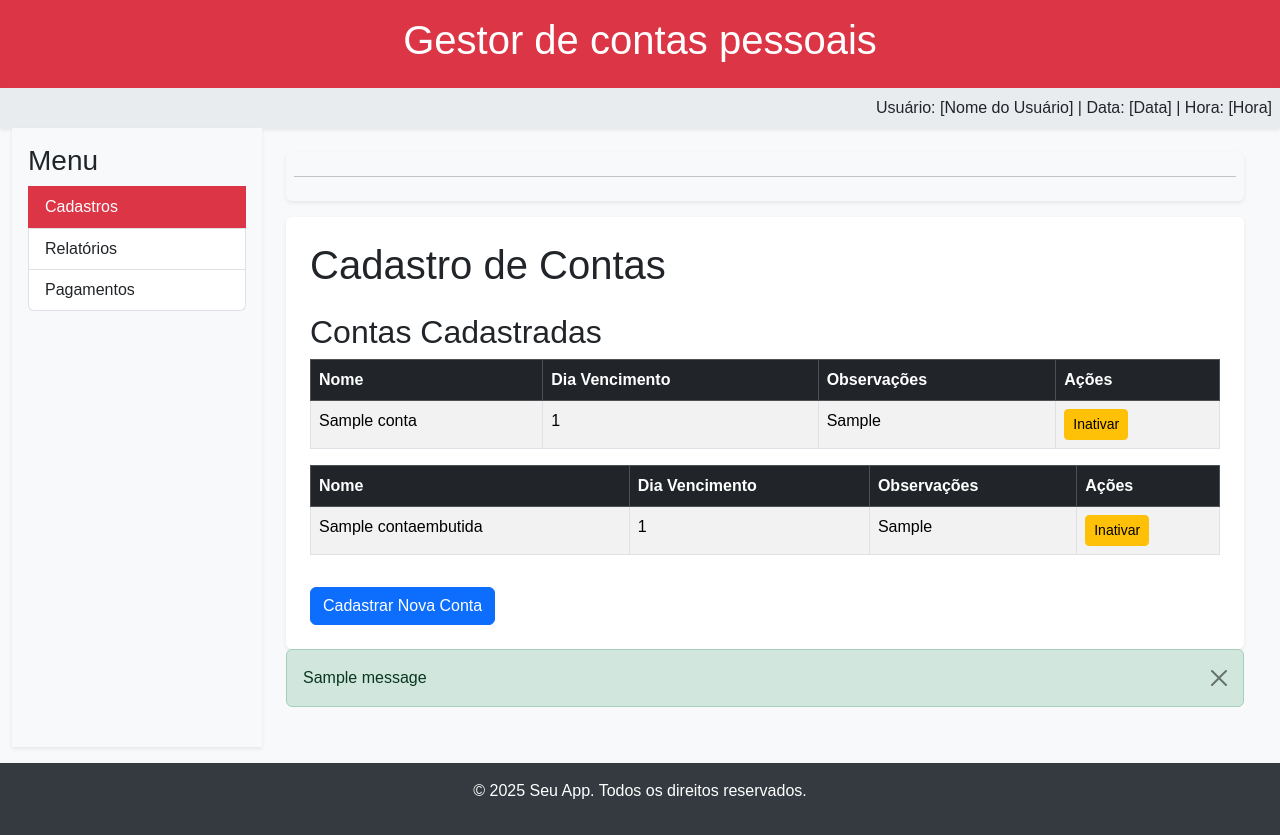
After one commit to aleleleco/Gestor_Contas, a Django app: page /cadastro_conta/ in a window 1280 px wide. The commit adds this page. Run offline with Django 5.2, Linux system fonts and the light colour scheme; tables that the repository leaves empty hold one stand-in row (values such as "Sample post"); one stand-in notice (Sample message) is shown.

Commit message:
Correçoes de layout cadastro de contas e contas cadastro_contas_embutidas iniciando cadastro de competencia.
	modified:   .gitignore
	new file:   app/gestor_contas/forms.py
	new file:   app/gestor_contas/migrations/0002_submenu.py
	new file:   app/gestor_contas/migrations/0003_remove_conta_valor_alter_conta_data_vencimento.py
	new file:   app/gestor_contas/migrations/0004_remove_contaembutida_data_pagamento_and_more.py
	modified:   app/gestor_contas/models.py
	modified:   app/gestor_contas/urls.py
	new file:   app/gestor_contas/utils.py
	modified:   app/gestor_contas/views.py
	modified:   setup/settings.py
	new file:   static/css/style.css
	new file:   staticfiles/css/style.css
	modified:   templates/base/base.html
	new file:   templates/gestor_contas/cadastro_competencia.html
	new file:   templates/gestor_contas/cadastro_conta.html
	new file:   templates/gestor_contas/cadastro_contas.html
	new file:   templates/gestor_contas/cadastro_contas_embutidas.html
	modified:   templates/shared/sidebar.html
	modified:   templates/shared/submenu.html

```diff
--- a/app/gestor_contas/urls.py
+++ b/app/gestor_contas/urls.py
@@ -4,4 +4,11 @@ from app.gestor_contas import views
 app_name = 'gestor_contas'
 
 urlpatterns = [
-    path('', views.index, name='index'),]
+    path('', views.index, name='index'),
+    path('cadastro_conta/', views.cadastro_conta, name='cadastro_conta'),
+    path('cadastro_contas/', views.cadastro_contas, name='cadastro_contas'),
+    path('cadastro_contas_embutidas/', views.cadastro_contas_embutidas, name='cadastro_contas_embutidas'),
+    path('cadastro_competencia/', views.cadastro_competencia, name='cadastro_competencia'),
+    path('altera_status/<int:id>/', views.altera_status, name='altera_status'),
+
+    ]
--- a/app/gestor_contas/views.py
+++ b/app/gestor_contas/views.py
@@ -1,5 +1,134 @@
-from django.shortcuts import render
+from django.shortcuts import render, redirect, get_object_or_404
+from .utils import geraSubMenu
+from .forms import ContaForm, ContaEmbutidaForm
+from .models import Conta, ContaEmbutida
+from django.contrib import messages
+from django.urls import reverse
+
 
 # Create your views here.
 def index(request):
     return render(request, 'gestor_contas/index.html')
+
+def cadastro_competencia(request):
+
+    context = {
+        'submenu': geraSubMenu('cadastro'),
+        'title': 'Cadastro de Competência',
+    }
+
+    return render(request, 'gestor_contas/cadastro_competencia.html', context)
+
+def altera_status(request, id):
+    print('altera status')
+    pagina_origem = request.POST.get('pagina')
+    tipo = request.POST.get('tipo')
+    obj = ''
+    print(tipo)
+    if tipo == 'conta':
+        print('conta')
+        obj = get_object_or_404(Conta, id=id)
+    if tipo == 'conta_embutida':
+        print('conta embutida')
+        obj = get_object_or_404(ContaEmbutida, id=id)
+
+    if obj:
+        print(obj)
+        obj.ativa = not obj.ativa
+        obj.save()
+
+    return redirect(reverse(f'gestor_contas:{pagina_origem}'))
+
+
+def cadastro_conta(request):
+    contas_cadastradas = Conta.objects.all()
+    contas_embutidas = ContaEmbutida.objects.all()
+
+    context = {
+        'submenu': geraSubMenu('cadastro'),
+        'title': 'Cadastro de Contas',
+        'subtitle': 'Contas Cadastradas',
+        'contas_cadastradas': contas_cadastradas,
+        'contas_embutidas': contas_embutidas,
+    }
+
+    return render(request, 'gestor_contas/cadastro_conta.html', context)
+
+def cadastro_contas(request):
+    contas_cadastradas = Conta.objects.all().filter(ativa=True)
+    if request.method == 'POST':
+        form = ContaForm(request.POST)
+        if form.is_valid():
+            nome_conta = form.cleaned_data['nome'].lower()  # Converter para minúsculas
+
+            if Conta.objects.filter(nome=nome_conta, ativa=True).exists():
+                messages.error(request, 'Já existe uma conta ativa com este nome.')
+                context = {
+                    'submenu': geraSubMenu('cadastro'),
+                    'title': 'Cadastro de Contas',
+                    'form': form,
+                    'contas_cadastradas': contas_cadastradas,
+                }
+                return render(request, 'gestor_contas/cadastro_contas.html', context)
+            conta = form.save(commit=False)
+            conta.nome = nome_conta  # Atribuir o nome em minúsculas
+            conta.save()
+            messages.success(request, 'Conta cadastrada com sucesso!')
+            return redirect('gestor_contas:cadastro_conta')  # Redirecionar para uma página de sucesso
+        else:
+            # Se o formulário não for válido, vamos mostrá-lo novamente com os erros
+            context = {
+                'submenu': geraSubMenu('cadastro'),
+                'title': 'Cadastro de Contas',
+                'form': form,
+            }
+            return render(request, 'gestor_contas/cadastro_contas.html', context)
+    else:
+        form = ContaForm()
+        context = {
+            'submenu': geraSubMenu('cadastro'),
+            'title': 'Cadastro de Contas',
+            'form': form,
+            'contas_cadastradas': contas_cadastradas,
+        }
+        return render(request, 'gestor_contas/cadastro_contas.html', context)
+
+def cadastro_contas_embutidas(request):
+    contas_cadastradas = ContaEmbutida.objects.all().filter(ativa=True)
+    if request.method == 'POST':
+        form = ContaEmbutidaForm(request.POST)
+        if form.is_valid():
+            nome_conta = form.cleaned_data['nome'].lower()  # Converter para minúsculas
+
+            if ContaEmbutida.objects.filter(nome=nome_conta, ativa=True).exists():
+                messages.error(request, 'Já existe uma conta ativa com este nome.')
+                context = {
+                    'submenu': geraSubMenu('cadastro'),
+                    'title': 'Cadastro de Contas embutidas',
+                    'form': form,
+                    'contas_cadastradas': contas_cadastradas,
+                }
+                return render(request, 'gestor_contas/cadastro_contas_embutidas.html', context)
+
+            conta = form.save(commit=False)
+            conta.nome = nome_conta  # Atribuir o nome em minúsculas
+            conta.save()
+            messages.success(request, 'Conta cadastrada com sucesso!')
+            return redirect('gestor_contas:cadastro_conta')  # Redirecionar para uma página de sucesso
+        else:
+            # Se o formulário não for válido, vamos mostrá-lo novamente com os erros
+            context = {
+                'submenu': geraSubMenu('cadastro'),
+                'title': 'Cadastro de Contas embutidas',
+                'form': form,
+            }
+            return render(request, 'gestor_contas/cadastro_contas_embutidas.html', context)
+    else:
+        form = ContaForm()
+        context = {
+            'submenu': geraSubMenu('cadastro'),
+            'title': 'Cadastro de Contas embutidas',
+            'form': form,
+            'contas_cadastradas': contas_cadastradas,
+        }
+        return render(request, 'gestor_contas/cadastro_contas_embutidas.html', context)
--- a/setup/settings.py
+++ b/setup/settings.py
@@ -119,7 +119,7 @@ USE_TZ = True
 # Static files (CSS, JavaScript, Images)
 # https://docs.djangoproject.com/en/5.2/howto/static-files/
 
-STATIC_URL = 'static/'
+STATIC_URL = '/static/'
 
 STATICFILES_DIRS = [
     os.path.join(BASE_DIR, 'static')
--- /dev/null
+++ b/static/css/style.css
@@ -0,0 +1,68 @@
+
+body {
+    font-family: sans-serif;
+    background-color: #f8f9fa; /* Cinza claro de fundo */
+    display: flex;
+    flex-direction: column;
+    min-height: 100vh;
+}
+
+.top-bar {
+    background-color: #dc3545; /* Vermelho Bootstrap */
+    color: white;
+    padding: 1rem;
+    text-align: center;
+}
+
+.user-info {
+    background-color: #e9ecef; /* Cinza bem claro */
+    padding: 0.5rem;
+    text-align: right;
+}
+
+.container-fluid {
+    flex-grow: 1;
+    display: flex;
+}
+
+.sidebar {
+    background-color: #f8f9fa; /* Cinza claro */
+    width: 250px; /* Ajuste a largura conforme necessário */
+    padding: 1rem;
+}
+
+.submenu {
+    background-color: #e9ecef; /* Cinza bem claro */
+    padding: 0.75rem;
+}
+
+.content {
+    flex-grow: 1;
+    padding: 1.5rem;
+}
+
+.footer {
+    background-color: #343a40; /* Cinza escuro Bootstrap */
+    color: white;
+    text-align: center;
+    padding: 1rem;
+}
+
+.shadow-sm {
+    box-shadow: 0 .125rem .25rem rgba(0,0,0,.075)!important; /* Sombra sutil */
+}
+
+.list-group-item.active {
+    background-color: #dc3545; /* Vermelho ativo */
+    border-color: #dc3545;
+    color: white;
+}
+
+a {
+    text-decoration: none;
+    color: #343a40; /* Cinza escuro para links */
+}
+
+a:hover {
+    color: #dc3545; /* Vermelho no hover */
+}
--- a/templates/base/base.html
+++ b/templates/base/base.html
@@ -1,79 +1,13 @@
+{% load static %}
 <!DOCTYPE html>
 <html lang="pt-br">
 <head>
     <meta charset="UTF-8">
     <meta name="viewport" content="width=device-width, initial-scale=1.0">
-    <title>{% block title %}Seu App Django{% endblock %}</title>
+    <title>{% block title %}Controle de  Contas{% endblock %}</title>
     <link href="https://cdn.jsdelivr.net/npm/bootstrap@5.3.2/dist/css/bootstrap.min.css" rel="stylesheet" integrity="sha384-T3c6CoIi6uLrA9TneNEoa7RxnatzjcDSCmG1MXxSR1GAsXEV/Dwwykc2MPK8M2HN" crossorigin="anonymous">
-    <style>
-        body {
-            font-family: sans-serif;
-            background-color: #f8f9fa; /* Cinza claro de fundo */
-            display: flex;
-            flex-direction: column;
-            min-height: 100vh;
-        }
+    <link rel="stylesheet" href="{% static 'css/style.css' %}">
 
-        .top-bar {
-            background-color: #dc3545; /* Vermelho Bootstrap */
-            color: white;
-            padding: 1rem;
-            text-align: center;
-        }
-
-        .user-info {
-            background-color: #e9ecef; /* Cinza bem claro */
-            padding: 0.5rem;
-            text-align: right;
-        }
-
-        .container-fluid {
-            flex-grow: 1;
-            display: flex;
-        }
-
-        .sidebar {
-            background-color: #f8f9fa; /* Cinza claro */
-            width: 250px; /* Ajuste a largura conforme necessário */
-            padding: 1rem;
-        }
-
-        .submenu {
-            background-color: #e9ecef; /* Cinza bem claro */
-            padding: 0.75rem;
-        }
-
-        .content {
-            flex-grow: 1;
-            padding: 1.5rem;
-        }
-
-        .footer {
-            background-color: #343a40; /* Cinza escuro Bootstrap */
-            color: white;
-            text-align: center;
-            padding: 1rem;
-        }
-
-        .shadow-sm {
-            box-shadow: 0 .125rem .25rem rgba(0,0,0,.075)!important; /* Sombra sutil */
-        }
-
-        .list-group-item.active {
-            background-color: #dc3545; /* Vermelho ativo */
-            border-color: #dc3545;
-            color: white;
-        }
-
-        a {
-            text-decoration: none;
-            color: #343a40; /* Cinza escuro para links */
-        }
-
-        a:hover {
-            color: #dc3545; /* Vermelho no hover */
-        }
-    </style>
 </head>
 <body>
     <div class="top-bar shadow-sm">
@@ -102,6 +36,16 @@
                 {% block content %}
                     {% endblock %}
             </div>
+            {% if messages %}
+            <div class="messages">
+                {% for message in messages %}
+                    <div class="alert alert-{{ message.tags }} alert-dismissible fade show" role="alert">
+                        {{ message }}
+                        <button type="button" class="btn-close" data-bs-dismiss="alert" aria-label="Close"></button>
+                    </div>
+                {% endfor %}
+            </div>
+        {% endif %}
         </main>
     </div>
 
--- /dev/null
+++ b/templates/gestor_contas/cadastro_conta.html
@@ -0,0 +1,108 @@
+{% extends 'base/base.html' %}
+
+{% block title %}Cadastro de Contas{% endblock %}
+
+{% block sidebar %}
+    {% include 'shared/sidebar.html' %}
+{% endblock %}
+
+{% block submenu %}
+    {% include 'shared/submenu.html' %}
+{% endblock %}
+
+{% block content %}
+    <div class="bg-white p-4 shadow-sm rounded">
+        <h1>{{ title }}</h1>
+
+        <div class="mt-4">
+            <h2>{{ subtitle }}</h2>
+            {% if contas_cadastradas %}
+                <div class="table-responsive">
+                    <table class="table table-striped table-bordered">
+                        <thead class="table-dark">
+                            <tr>
+                                <th>Nome</th>
+
+                                <th>Dia Vencimento</th>
+                                <th>Observações</th>
+                                <th>Ações</th>
+                            </tr>
+                        </thead>
+                        <tbody>
+                            {% for conta in contas_cadastradas %}
+                                <tr>
+                                    <td>{{ conta.nome }}</td>
+                                    <td>{{ conta.data_vencimento }}</td>
+                                    <td>{{ conta.observacoes|default_if_none:"-" }}</td>
+
+                                    <td>
+
+                                            <form method="post" action="{% url 'gestor_contas:altera_status' conta.id %}" style="display: inline;">
+                                                {% csrf_token %}
+                                                <input type="hidden" name="pagina" value="cadastro_conta">
+                                                <input type="hidden" name="tipo" value="conta">
+                                                {% if conta.ativa  %}
+                                                    <button type="submit" class="btn btn-sm btn-warning">Inativar</button>
+                                                {% else %}
+                                                    <button type="submit" class="btn btn-sm btn-success">Ativar</button>
+                                                {% endif %}
+                                            </form>
+
+                                    </td>
+                                </tr>
+                            {% endfor %}
+                        </tbody>
+                    </table>
+                </div>
+            {% else %}
+                <p>Não há contas cadastradas.</p>
+            {% endif %}
+
+            {% if contas_embutidas %}
+                <div class="table-responsive">
+                    <table class="table table-striped table-bordered">
+                        <thead class="table-dark">
+                            <tr>
+                                <th>Nome</th>
+
+                                <th>Dia Vencimento</th>
+                                <th>Observações</th>
+                                <th>Ações</th>
+                            </tr>
+                        </thead>
+                        <tbody>
+                            {% for conta in contas_embutidas %}
+                                <tr>
+                                    <td>{{ conta.nome }}</td>
+                                    <td>{{ conta.data_vencimento }}</td>
+                                    <td>{{ conta.observacoes|default_if_none:"-" }}</td>
+
+                                    <td>
+
+                                            <form method="post" action="{% url 'gestor_contas:altera_status' conta.id %}" style="display: inline;">
+                                                {% csrf_token %}
+                                                <input type="hidden" name="pagina" value="cadastro_conta">
+                                                <input type="hidden" name="tipo" value="conta_embutida">
+                                                {% if conta.ativa  %}
+                                                    <button type="submit" class="btn btn-sm btn-warning">Inativar</button>
+                                                {% else %}
+                                                    <button type="submit" class="btn btn-sm btn-success">Ativar</button>
+                                                {% endif %}
+                                            </form>
+
+                                    </td>
+                                </tr>
+                            {% endfor %}
+                        </tbody>
+                    </table>
+                </div>
+            {% else %}
+                <p>Não há contas cadastradas.</p>
+            {% endif %}
+
+
+        </div>
+
+        <a href="{% url 'gestor_contas:cadastro_contas' %}" class="btn btn-primary mt-3">Cadastrar Nova Conta</a>
+    </div>
+{% endblock %}
--- a/templates/shared/sidebar.html
+++ b/templates/shared/sidebar.html
@@ -1,8 +1,17 @@
 <div class="list-group">
     <h3 class="mb-2">Menu</h3>
-    <a href="#" class="list-group-item list-group-item-action active" aria-current="true">
-        Cadastros
-    </a>
+
+    <!-- Item Cadastros com submenu -->
+    <div class="dropdown">
+        <a href="{% url 'gestor_contas:cadastro_conta' %}" class="list-group-item list-group-item-action active">
+            Cadastros
+        </a>
+        <!-- <ul class="dropdown-menu">
+            <li><a class="dropdown-item " href="{% url 'gestor_contas:cadastro_conta' %}">Contas</a></li>
+
+        </ul> -->
+    </div>
+
     <a href="#" class="list-group-item list-group-item-action">Relatórios</a>
     <a href="#" class="list-group-item list-group-item-action">Pagamentos</a>
 </div>
--- a/templates/shared/submenu.html
+++ b/templates/shared/submenu.html
@@ -1,13 +1,13 @@
 <div class="bg-light p-2 mb-3 shadow-sm rounded">
+    {% if submenu %}
     <ul class="nav nav-tabs">
+        {% for item in submenu%}
         <li class="nav-item">
-            <a class="nav-link active" aria-current="page" href="#">Opção 1</a>
+            <a class="nav-link" aria-current="page" href="{% url item.url %}
+            ">{{item.nome}}</a>
         </li>
-        <li class="nav-item">
-            <a class="nav-link" href="#">Opção 2</a>
-        </li>
-        <li class="nav-item">
-            <a class="nav-link disabled" href="#" tabindex="-1" aria-disabled="true">Opção 3 (Desabilitada)</a>
-        </li>
+        {% endfor %}
     </ul>
+    {% endif %}
+<hr>
 </div>
```
Also changed, not shown: app/gestor_contas/forms.py (added, +45 -0 lines), app/gestor_contas/models.py (+24 -4 lines), app/gestor_contas/utils.py (added, +7 -0 lines), templates/gestor_contas/cadastro_competencia.html (added, +17 -0 lines), templates/gestor_contas/cadastro_contas.html (added, +46 -0 lines), templates/gestor_contas/cadastro_contas_embutidas.html (added, +46 -0 lines), app/gestor_contas/migrations/0002_submenu.py (added), app/gestor_contas/migrations/0003_remove_conta_valor_alter_conta_data_vencimento.py (added), app/gestor_contas/migrations/0004_remove_contaembutida_data_pagamento_and_more.py (added), 2 other files.
